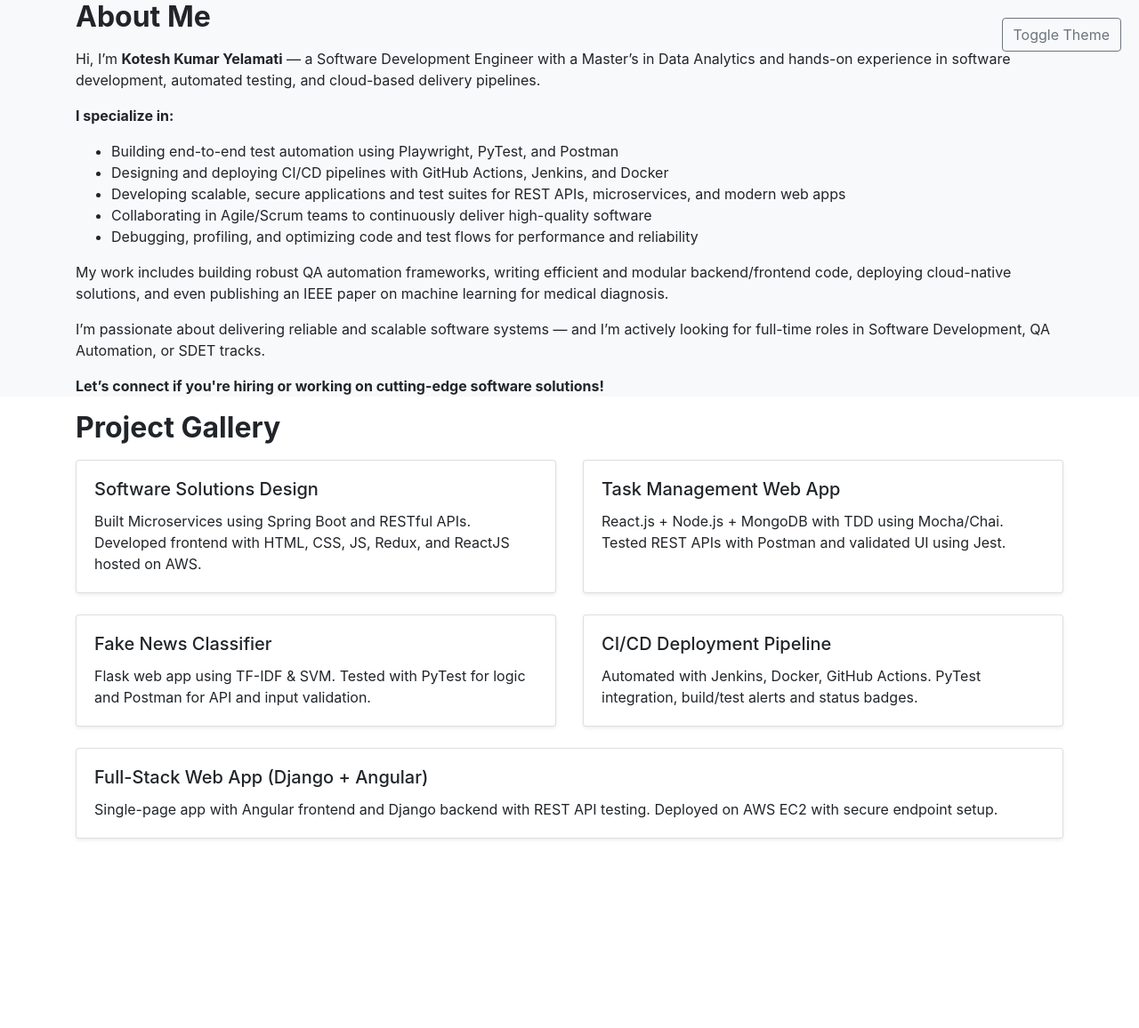
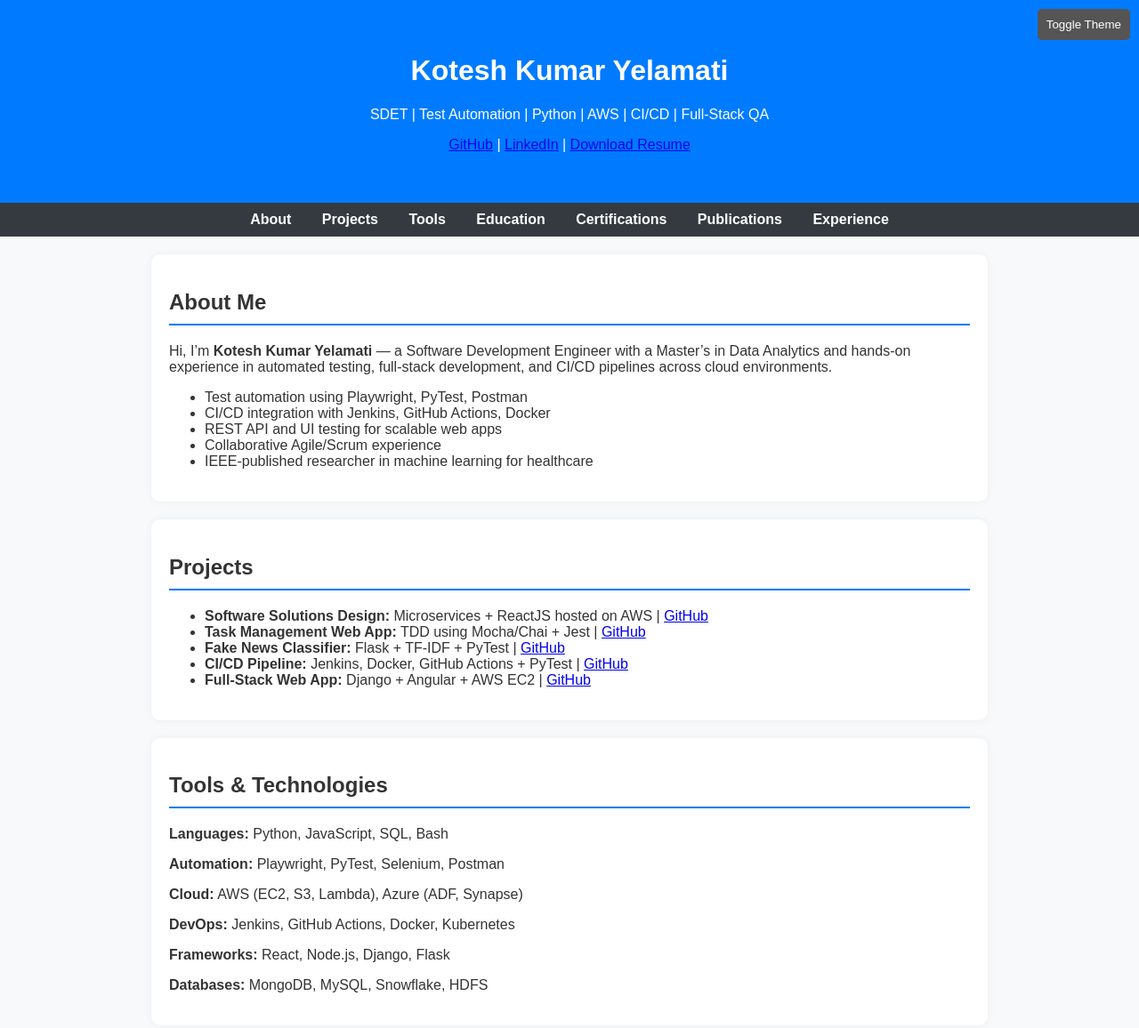
Before and after one commit to koteshyelamati/koteshyelamati.github.io, a plain HTML site: page index.html in a window 1280 px wide. Shown: the top 1156 px of the page at 89% size. Before the commit the page ends 967 px from the top, so only its background shows below. Drawn offline with nearby package versions, Linux system fonts and the light colour scheme.

Commit message:
Add files via upload

```diff
--- a/index.html
+++ b/index.html
@@ -3,23 +3,20 @@
 <html lang="en">
 <head>
   <meta charset="UTF-8" />
-  <meta name="viewport" content="width=device-width, initial-scale=1.0" />
+  <meta name="viewport" content="width=device-width, initial-scale=1.0"/>
   <title>Kotesh Yelamati | Portfolio</title>
-  <link rel="stylesheet" href="https://stackpath.bootstrapcdn.com/bootstrap/4.5.2/css/bootstrap.min.css" />
   <style>
-    html { scroll-behavior: smooth; }
-    .section-title { font-weight: bold; margin-bottom: 1rem; }
-    .badge { margin-right: 5px; }
-    body.dark-theme {
-      background-color: #121212;
-      color: #f1f1f1;
-    }
-    .theme-toggle {
-      position: fixed;
-      top: 20px;
-      right: 20px;
-      z-index: 1000;
-    }
+    body { font-family: Arial, sans-serif; margin: 0; padding: 0; background: #f8f9fa; color: #333; scroll-behavior: smooth; }
+    header, section { padding: 40px 20px; }
+    header { background: #007bff; color: white; text-align: center; }
+    nav { background: #343a40; padding: 10px; text-align: center; }
+    nav a { color: white; margin: 0 15px; text-decoration: none; font-weight: bold; }
+    section h2 { border-bottom: 2px solid #007bff; padding-bottom: 10px; }
+    .block { background: white; margin: 20px auto; padding: 20px; width: 90%; max-width: 900px; border-radius: 10px; box-shadow: 0 0 10px rgba(0,0,0,0.05); }
+    footer { text-align: center; padding: 20px; background: #343a40; color: white; }
+    button.theme-toggle { position: fixed; top: 10px; right: 10px; padding: 10px; background: #555; color: white; border: none; border-radius: 5px; cursor: pointer; }
+    .dark-theme { background-color: #121212; color: #ddd; }
+    .dark-theme .block { background-color: #1e1e1e; color: #ccc; }
   </style>
   <script>
     function toggleTheme() {
@@ -35,73 +32,94 @@
   </script>
 </head>
 <body>
-  <button class="btn btn-outline-secondary theme-toggle" onclick="toggleTheme()">Toggle Theme</button>
 
-  <section class="section bg-light">
-    <div class="container">
-      <h2 class="section-title">About Me</h2>
-      <p>Hi, I’m <strong>Kotesh Kumar Yelamati</strong> — a Software Development Engineer with a Master’s in Data Analytics and hands-on experience in software development, automated testing, and cloud-based delivery pipelines.</p>
-      <p><strong>I specialize in:</strong></p>
-      <ul>
-        <li>Building end-to-end test automation using Playwright, PyTest, and Postman</li>
-        <li>Designing and deploying CI/CD pipelines with GitHub Actions, Jenkins, and Docker</li>
-        <li>Developing scalable, secure applications and test suites for REST APIs, microservices, and modern web apps</li>
-        <li>Collaborating in Agile/Scrum teams to continuously deliver high-quality software</li>
-        <li>Debugging, profiling, and optimizing code and test flows for performance and reliability</li>
-      </ul>
-      <p>My work includes building robust QA automation frameworks, writing efficient and modular backend/frontend code, deploying cloud-native solutions, and even publishing an IEEE paper on machine learning for medical diagnosis.</p>
-      <p>I’m passionate about delivering reliable and scalable software systems — and I’m actively looking for full-time roles in Software Development, QA Automation, or SDET tracks.</p>
-      <p><strong>Let’s connect if you're hiring or working on cutting-edge software solutions!</strong></p>
-    </div>
-  </section>
+<button class="theme-toggle" onclick="toggleTheme()">Toggle Theme</button>
 
-  <section class="section bg-white">
-    <div class="container">
-      <h2 class="section-title">Project Gallery</h2>
-      <div class="row">
-        <div class="col-md-6 mb-4">
-          <div class="card h-100 shadow-sm">
-            <div class="card-body">
-              <h5 class="card-title">Software Solutions Design</h5>
-              <p class="card-text">Built Microservices using Spring Boot and RESTful APIs. Developed frontend with HTML, CSS, JS, Redux, and ReactJS hosted on AWS.</p>
-            </div>
-          </div>
-        </div>
-        <div class="col-md-6 mb-4">
-          <div class="card h-100 shadow-sm">
-            <div class="card-body">
-              <h5 class="card-title">Task Management Web App</h5>
-              <p class="card-text">React.js + Node.js + MongoDB with TDD using Mocha/Chai. Tested REST APIs with Postman and validated UI using Jest.</p>
-            </div>
-          </div>
-        </div>
-        <div class="col-md-6 mb-4">
-          <div class="card h-100 shadow-sm">
-            <div class="card-body">
-              <h5 class="card-title">Fake News Classifier</h5>
-              <p class="card-text">Flask web app using TF-IDF & SVM. Tested with PyTest for logic and Postman for API and input validation.</p>
-            </div>
-          </div>
-        </div>
-        <div class="col-md-6 mb-4">
-          <div class="card h-100 shadow-sm">
-            <div class="card-body">
-              <h5 class="card-title">CI/CD Deployment Pipeline</h5>
-              <p class="card-text">Automated with Jenkins, Docker, GitHub Actions. PyTest integration, build/test alerts and status badges.</p>
-            </div>
-          </div>
-        </div>
-        <div class="col-md-12 mb-4">
-          <div class="card h-100 shadow-sm">
-            <div class="card-body">
-              <h5 class="card-title">Full-Stack Web App (Django + Angular)</h5>
-              <p class="card-text">Single-page app with Angular frontend and Django backend with REST API testing. Deployed on AWS EC2 with secure endpoint setup.</p>
-            </div>
-          </div>
-        </div>
-      </div>
-    </div>
-  </section>
+<header>
+  <h1>Kotesh Kumar Yelamati</h1>
+  <p>SDET | Test Automation | Python | AWS | CI/CD | Full-Stack QA</p>
+  <p>
+    <a href="https://github.com/koteshyelamati" target="_blank">GitHub</a> |
+    <a href="https://www.linkedin.com/in/koteshyelamati/" target="_blank">LinkedIn</a> |
+    <a href="resume.pdf" download>Download Resume</a>
+  </p>
+</header>
+
+<nav>
+  <a href="#about">About</a>
+  <a href="#projects">Projects</a>
+  <a href="#tools">Tools</a>
+  <a href="#education">Education</a>
+  <a href="#certifications">Certifications</a>
+  <a href="#publications">Publications</a>
+  <a href="#experience">Experience</a>
+</nav>
+
+<section id="about" class="block">
+  <h2>About Me</h2>
+  <p>Hi, I’m <strong>Kotesh Kumar Yelamati</strong> — a Software Development Engineer with a Master’s in Data Analytics and hands-on experience in automated testing, full-stack development, and CI/CD pipelines across cloud environments.</p>
+  <ul>
+    <li>Test automation using Playwright, PyTest, Postman</li>
+    <li>CI/CD integration with Jenkins, GitHub Actions, Docker</li>
+    <li>REST API and UI testing for scalable web apps</li>
+    <li>Collaborative Agile/Scrum experience</li>
+    <li>IEEE-published researcher in machine learning for healthcare</li>
+  </ul>
+</section>
+
+<section id="projects" class="block">
+  <h2>Projects</h2>
+  <ul>
+    <li><strong>Software Solutions Design:</strong> Microservices + ReactJS hosted on AWS | <a href="https://github.com/koteshyelamati/Software-Solutions-Design" target="_blank">GitHub</a></li>
+    <li><strong>Task Management Web App:</strong> TDD using Mocha/Chai + Jest | <a href="https://github.com/koteshyelamati/Task-Manager-QA-MERN" target="_blank">GitHub</a></li>
+    <li><strong>Fake News Classifier:</strong> Flask + TF-IDF + PyTest | <a href="https://github.com/koteshyelamati/Fake-News-Classifier" target="_blank">GitHub</a></li>
+    <li><strong>CI/CD Pipeline:</strong> Jenkins, Docker, GitHub Actions + PyTest | <a href="https://github.com/koteshyelamati/CI-CD-Test-Automation" target="_blank">GitHub</a></li>
+    <li><strong>Full-Stack Web App:</strong> Django + Angular + AWS EC2 | <a href="https://github.com/koteshyelamati/Django-Angular-QA" target="_blank">GitHub</a></li>
+  </ul>
+</section>
+
+<section id="tools" class="block">
+  <h2>Tools & Technologies</h2>
+  <p><strong>Languages:</strong> Python, JavaScript, SQL, Bash</p>
+  <p><strong>Automation:</strong> Playwright, PyTest, Selenium, Postman</p>
+  <p><strong>Cloud:</strong> AWS (EC2, S3, Lambda), Azure (ADF, Synapse)</p>
+  <p><strong>DevOps:</strong> Jenkins, GitHub Actions, Docker, Kubernetes</p>
+  <p><strong>Frameworks:</strong> React, Node.js, Django, Flask</p>
+  <p><strong>Databases:</strong> MongoDB, MySQL, Snowflake, HDFS</p>
+</section>
+
+<section id="education" class="block">
+  <h2>Education</h2>
+  <p><strong>Master’s in Data Analytics</strong> – Indiana Wesleyan University, USA (2023–2025)</p>
+  <p><strong>Bachelor’s in Electronics & Communication Engineering</strong> – SSE (GPA: 7.4/10)</p>
+</section>
+
+<section id="certifications" class="block">
+  <h2>Certifications</h2>
+  <ul>
+    <li>IBM Data Science Professional Certificate</li>
+    <li>AWS Certified Cloud Practitioner</li>
+    <li>Microsoft Azure Fundamentals (AZ-900)</li>
+  </ul>
+</section>
+
+<section id="publications" class="block">
+  <h2>Publications</h2>
+  <p><strong>IEEE Paper:</strong> "Lung Cancer Identification System to Improve Accuracy Using Novel KNN vs Logistic Regression"</p>
+  <p>Published in IEEE Xplore, 2021 | DOI: <a href="https://ieeexplore.ieee.org/document/9442075" target="_blank">10.1109/ICSCAN53069.2021.9442075</a></p>
+</section>
+
+<section id="experience" class="block">
+  <h2>Experience Timeline</h2>
+  <ul>
+    <li><strong>Sree Tech Solutions – Python Developer Intern</strong> (2023)</li>
+    <li><strong>Tata Power DDL – SCADA Engineer</strong> (2020–2021)</li>
+  </ul>
+</section>
+
+<footer>
+  &copy; 2025 Kotesh Yelamati. All rights reserved.
+</footer>
 
 </body>
 </html>
```
